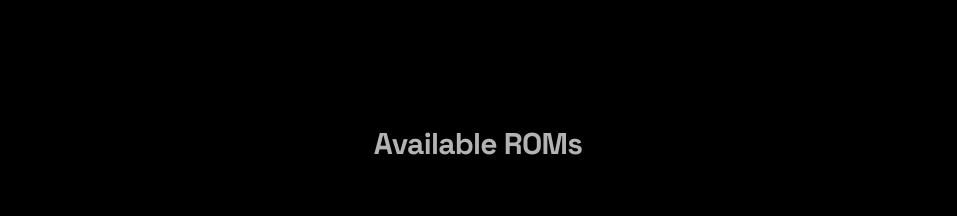
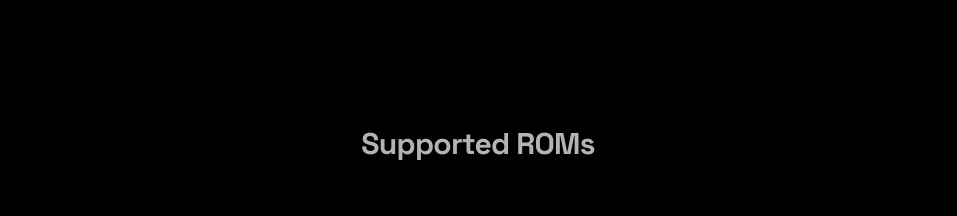
Before and after one commit to RAFSuNX/dark_elixir, a React (Vite) app: page / in a window 1280 px wide. Shown: the part 1560-1776 px from the top of the page, without its empty margins (162-1119 px from the left). Built offline with nearby package versions, Linux system fonts and the light colour scheme.

Commit message:
Update App.tsx

```diff
--- a/src/App.tsx
+++ b/src/App.tsx
@@ -215,7 +215,7 @@
 
         {/* ROMs Section */}
         <section id="roms" className="container mx-auto px-4 py-24" data-animate>
-          <h2 className="section-title">Available ROMs</h2>
+          <h2 className="section-title">Supported ROMs</h2>
           <div className="max-w-4xl mx-auto">
             {romsData.roms.map((rom, index) => (
               <div
```
